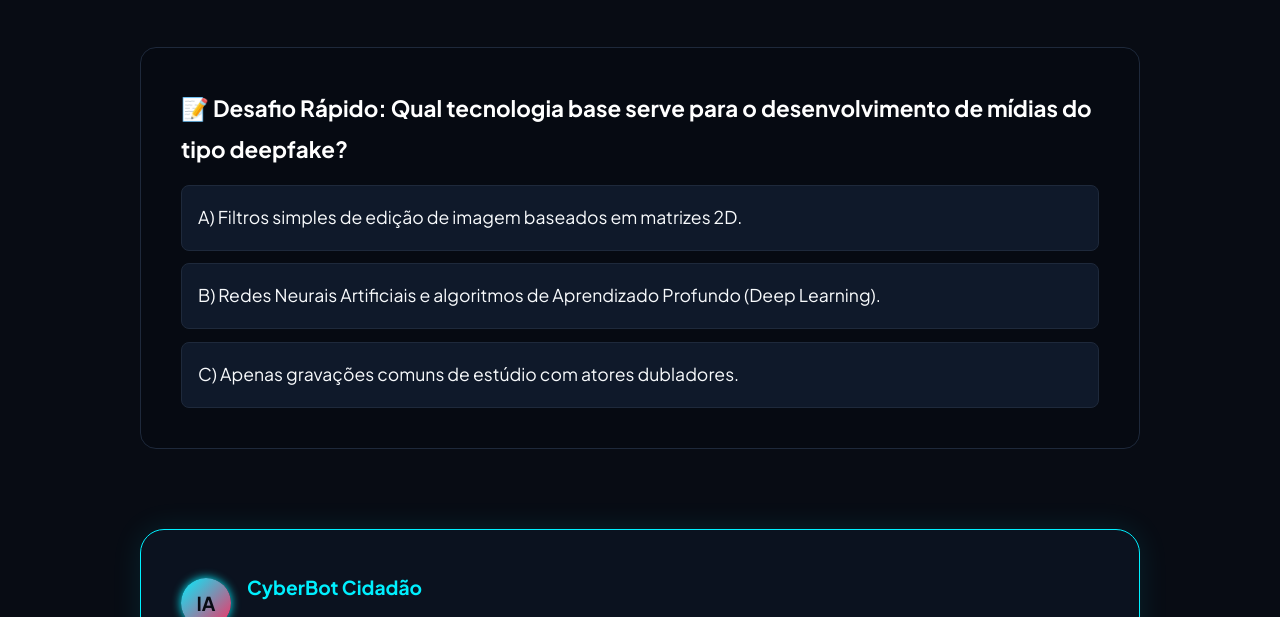
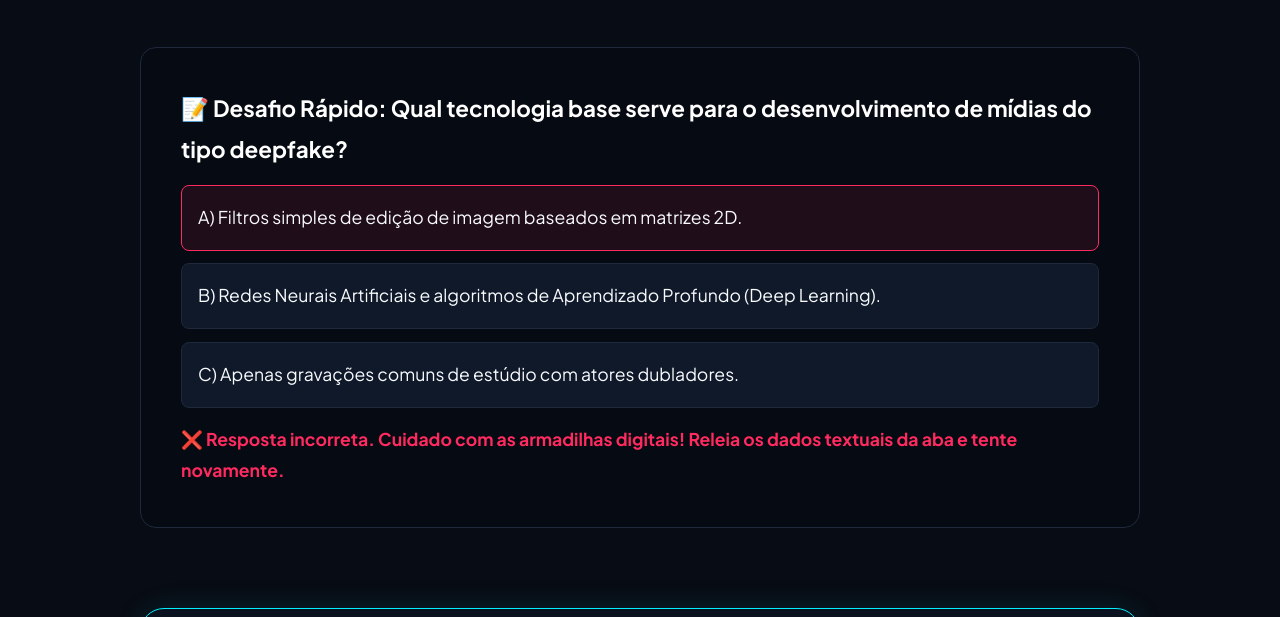
Before and after one commit to zanggabriel-sudo/Cidadania-Digital-e-Intelig-ncia-Artificial, a plain HTML site: page index.html in a window 1280 px wide. Both pictures are taken after a click on the element 640 px from the left and 1455 px from the top of the page. Shown: the part 1238-1855 px from the top of the page. Drawn offline with Linux system fonts and the light colour scheme.

Commit message:
Update index.html

```diff
--- a/index.html
+++ b/index.html
@@ -429,7 +429,7 @@
                 <div class="quiz-opcoes">
                     <div class="quiz-opcao" onclick="verificarResposta(this, true, 'combate-feedback')">A) Redução de até 65%, consolidando o valor pedagógico do pensamento crítico.</div>
                     <div class="quiz-opcao" onclick="verificarResposta(this, false, 'combate-feedback')">B) Não houve nenhuma mudança significativa no comportamento estatístico dos alunos.</div>
-                    <div class="quiz-opcao" onclick="verificarResposta(this, false, 'combate-feedback')">C) Houve um aumento descontrolado devido ao maior uso de computadores nas escolas.</div>
+                    <div class="quiz-opcao" onclick="forificarResposta(this, false, 'combate-feedback')">C) Houve um aumento descontrolado devido ao maior uso de computadores nas escolas.</div>
                 </div>
                 <div id="combate-feedback" class="quiz-feedback"></div>
             </div>
@@ -492,7 +492,7 @@
             feedbackBox.style.display = "block";
 
             const opcoes = elemento.parentElement.querySelectorAll('.quiz-opcao');
-            opces.forEach(op => {
+            opcoes.forEach(op => {
                 op.style.borderColor = 'var(--cinza-linha)';
                 op.style.background = 'var(--bg-card)';
             });
@@ -503,9 +503,9 @@
                 feedbackBox.style.color = '#00e676';
                 feedbackBox.innerText = "✨ Resposta Correta! Você demonstra excelente letramento digital e discernimento analítico.";
             } else {
-                elemento.style.borderColor = var(--vermelho-alerta);
+                elemento.style.borderColor = 'var(--vermelho-alerta)';
                 elemento.style.background = 'rgba(255, 42, 95, 0.1)';
-                feedbackBox.style.color = var(--vermelho-alerta);
+                feedbackBox.style.color = 'var(--vermelho-alerta)';
                 feedbackBox.innerText = "❌ Resposta incorreta. Cuidado com as armadilhas digitais! Releia os dados textuais da aba e tente novamente.";
             }
         }
```
